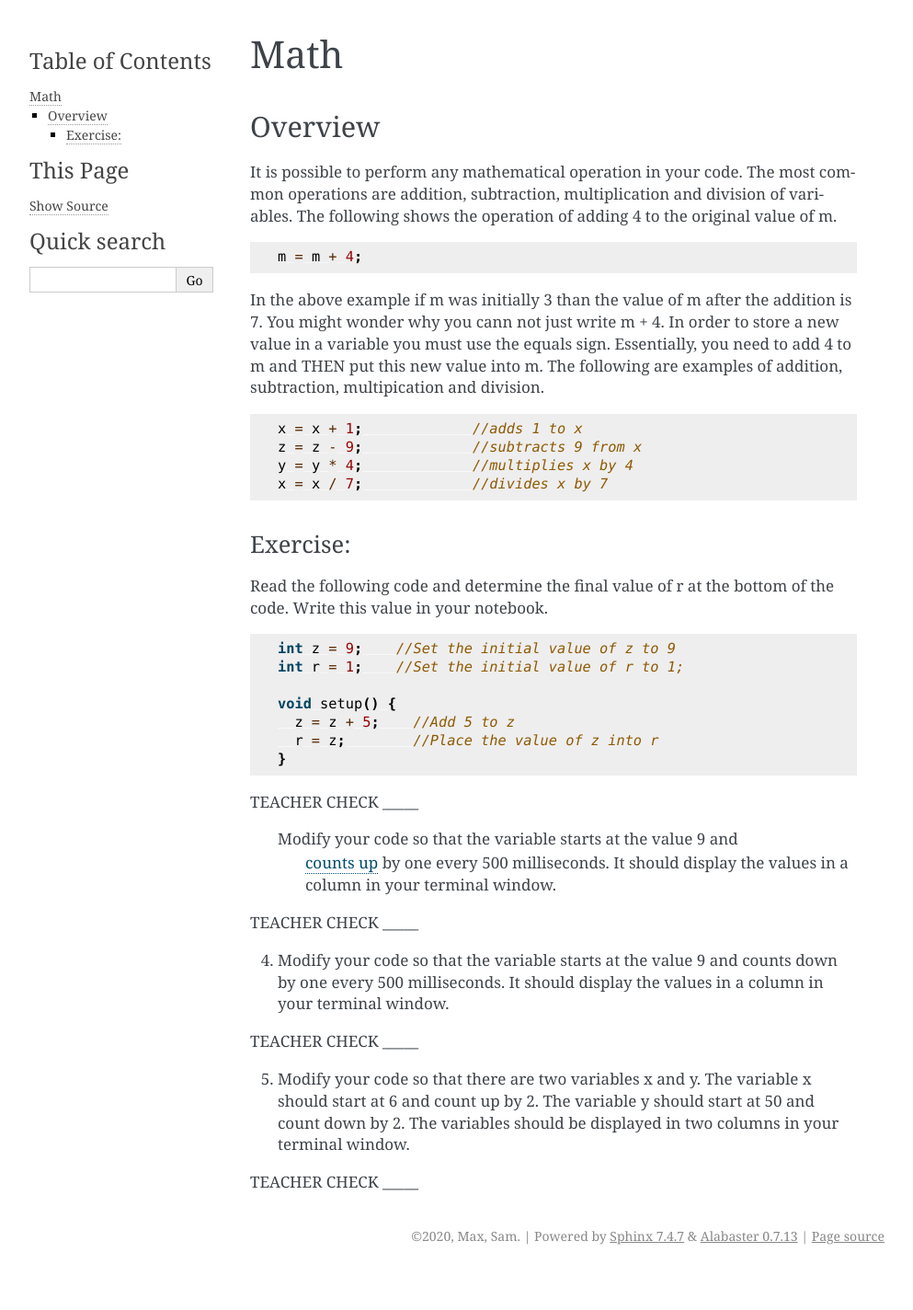
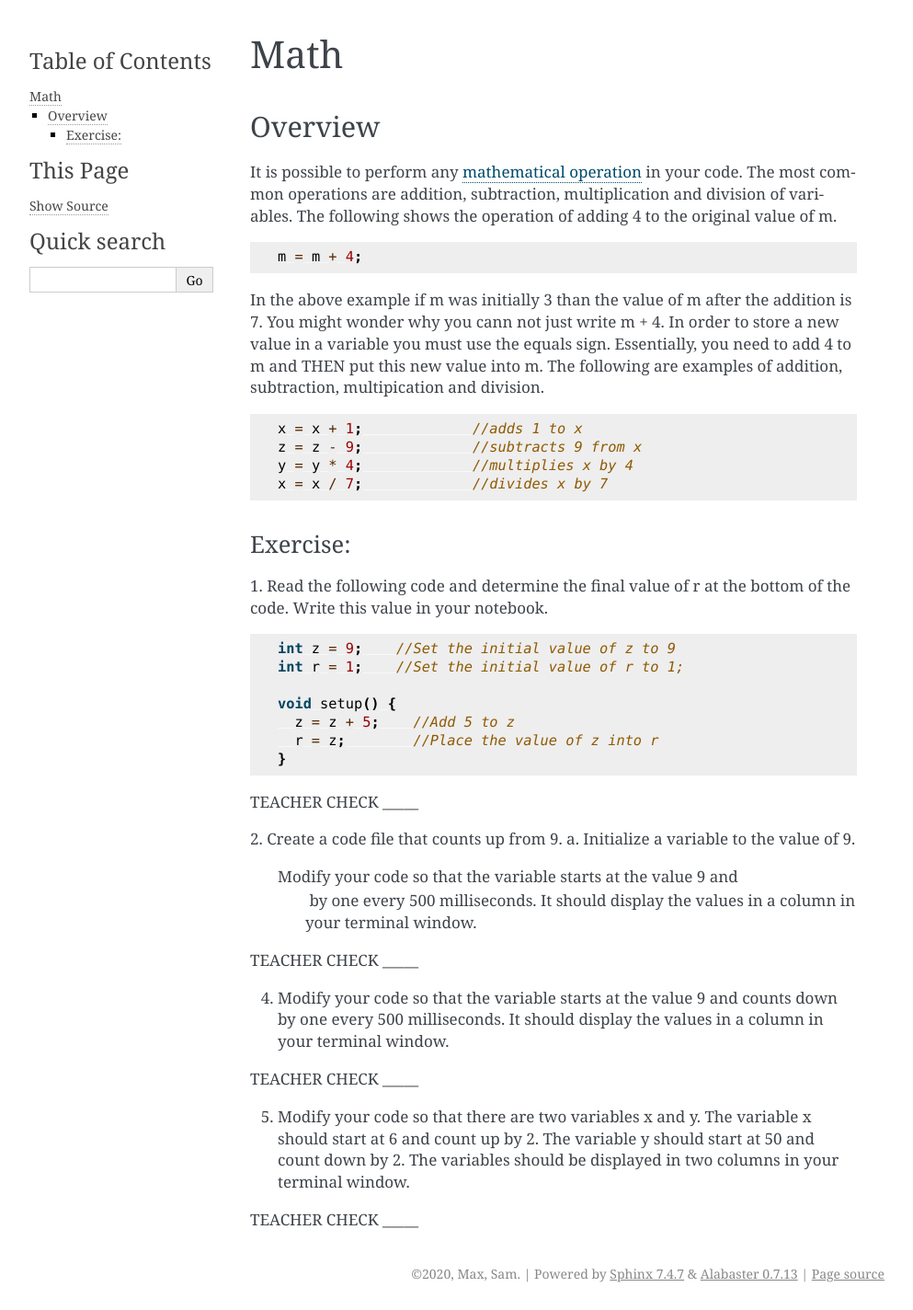
Before and after one commit to maxtkc/mvths-wiki, a Sphinx documentation site: the page built from docs/015a-math.rst, in a window 1280 px wide. Shown: the whole page at 92% size, without its empty margins (148-1141 px from the left). Built offline with Sphinx 7.4.7, drawn with Linux system fonts in a browser that asks for light colours; before the commit the page ends 1383 px from its top, so only the background shows below that.

Commit message:
Update 015a-math.rst

```diff
--- a/docs/015a-math.rst
+++ b/docs/015a-math.rst
@@ -4,7 +4,7 @@ Math
 Overview
 --------
 
-It is possible to perform any mathematical operation in your code. The most common operations are addition, subtraction, multiplication and
+It is possible to perform any  `mathematical operation <https://www.google.com/url?q=https://docs.google.com/document/d/1BmZbXzxnD2j17QToSZ9jeZmnP7burwfksfQq2v4zu-Y/edit%23heading%3Dh.j1vujjth5hql&sa=D&ust=1587613173884000>`__ in your code. The most common operations are addition, subtraction, multiplication and
 division of variables. The following shows the operation of adding 4 to the original value of m.
 
 .. code-block:: c
@@ -24,7 +24,7 @@ new value into m. The following are examples of addition, subtraction, multipica
 
 Exercise:
 ~~~~~~~~~
-Read the following code and determine the final value of r at the bottom of the code. Write this value
+1. Read the following code and determine the final value of r at the bottom of the code. Write this value
 in your notebook.
 
 .. code-block:: c
@@ -39,9 +39,11 @@ in your notebook.
 
 TEACHER CHECK \_\_\_\_\_
 
+2. Create a code file that counts up from 9.
+a. Initialize a variable to the value of 9.
+
  Modify your code so that the variable starts at the value 9 and
-   `counts
-   up <https://www.google.com/url?q=https://docs.google.com/document/d/1BmZbXzxnD2j17QToSZ9jeZmnP7burwfksfQq2v4zu-Y/edit%23heading%3Dh.j1vujjth5hql&sa=D&ust=1587613173884000>`__ by
+    by
    one every 500 milliseconds. It should display the values in a column
    in your terminal window.
 
```
